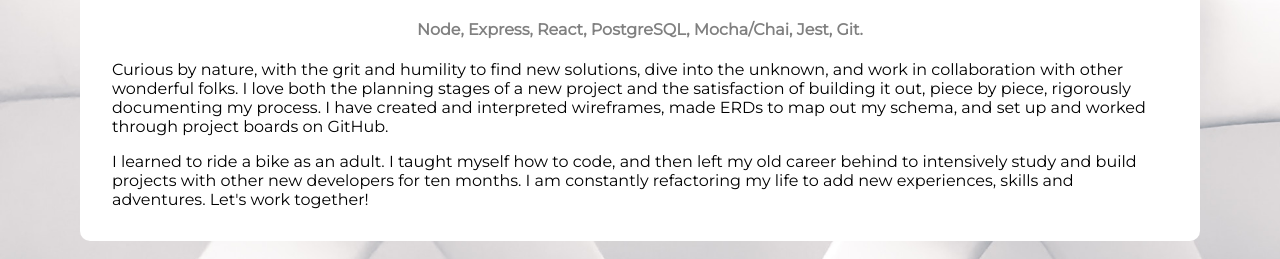
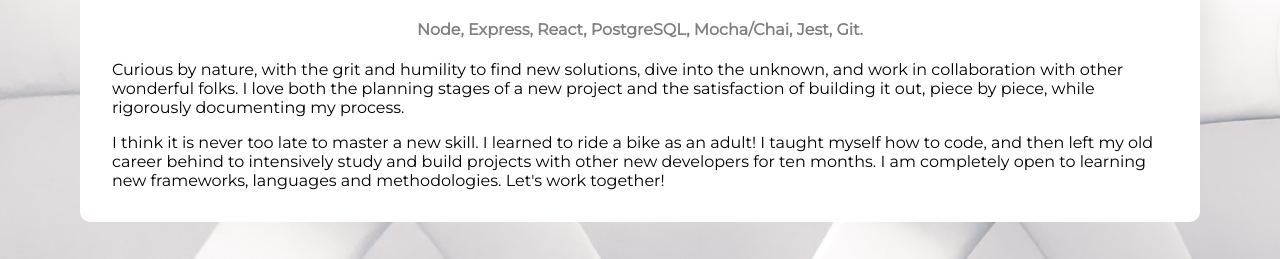
Before and after one commit to Framinus/portfolio, a React (Create React App) app: page / in a window 1280 px wide. Shown: the part 157-416 px from the top of the page. Built offline with nearby package versions, Linux system fonts and the light colour scheme.

Commit message:
edit profile blurb content

```diff
--- a/src/components/Profile/Profile.js
+++ b/src/components/Profile/Profile.js
@@ -16,10 +16,10 @@ const Profile = function() {
           Node, Express, React, PostgreSQL, Mocha/Chai, Jest, Git.
         </h4>
         <p>
-          Curious by nature, with the grit and humility to find new solutions, dive into the unknown, and work in collaboration with other wonderful folks. I love both the planning stages of a new project and the satisfaction of building it out, piece by piece, rigorously documenting my process. I have created and interpreted wireframes, made ERDs to map out my schema, and set up and worked through project boards on GitHub.
+          Curious by nature, with the grit and humility to find new solutions, dive into the unknown, and work in collaboration with other wonderful folks. I love both the planning stages of a new project and the satisfaction of building it out, piece by piece, while rigorously documenting my process.
         </p>
         <p>
-          I learned to ride a bike as an adult. I taught myself how to code, and then left my old career behind to intensively study and build projects with other new developers for ten months. I am constantly refactoring my life to add new experiences, skills and adventures. Let's work together!
+          I think it is never too late to master a new skill. I learned to ride a bike as an adult! I taught myself how to code, and then left my old career behind to intensively study and build projects with other new developers for ten months. I am completely open to learning new frameworks, languages and methodologies. Let's work together!
         </p>
       </div>
     </div>
```
